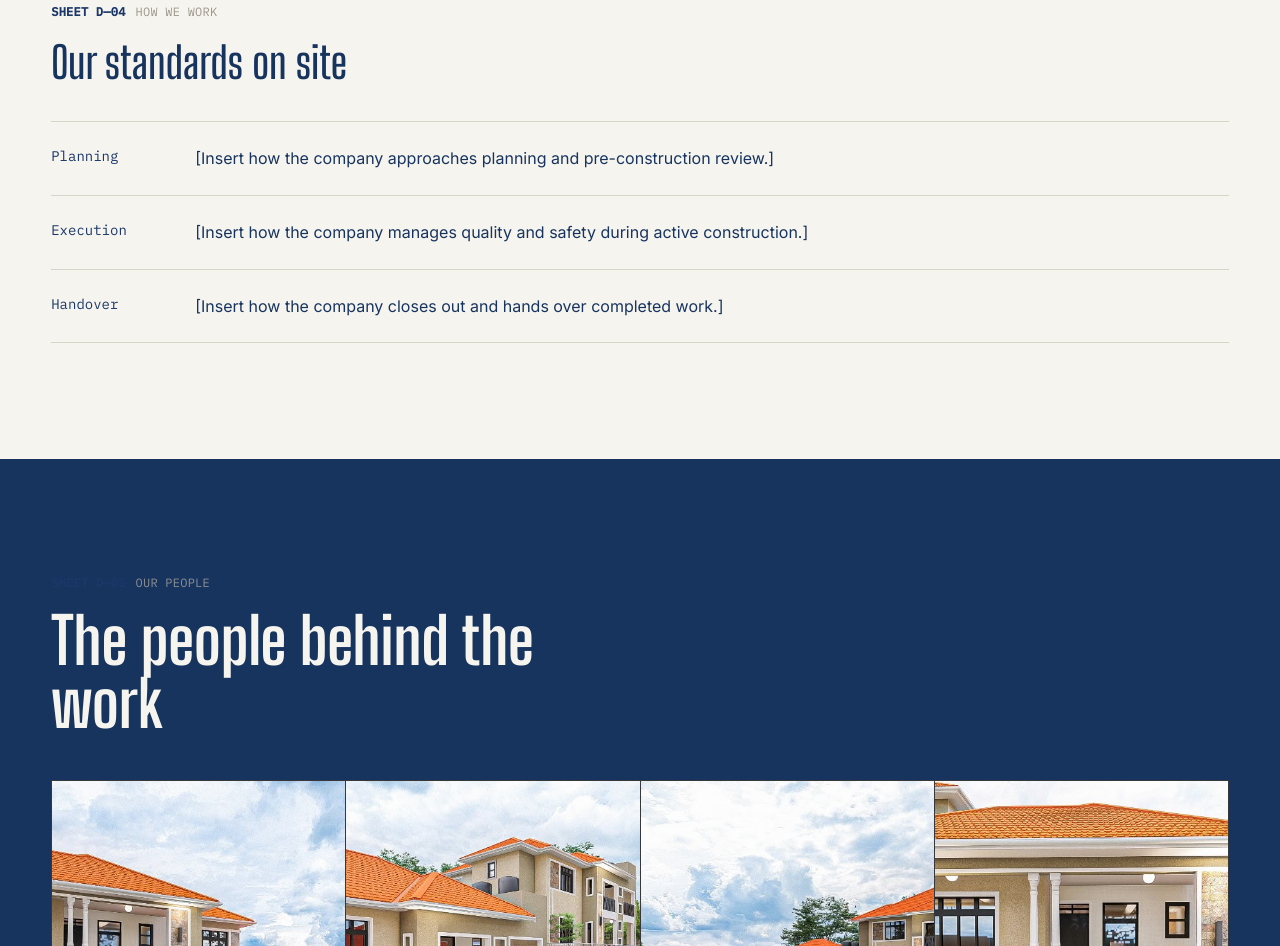
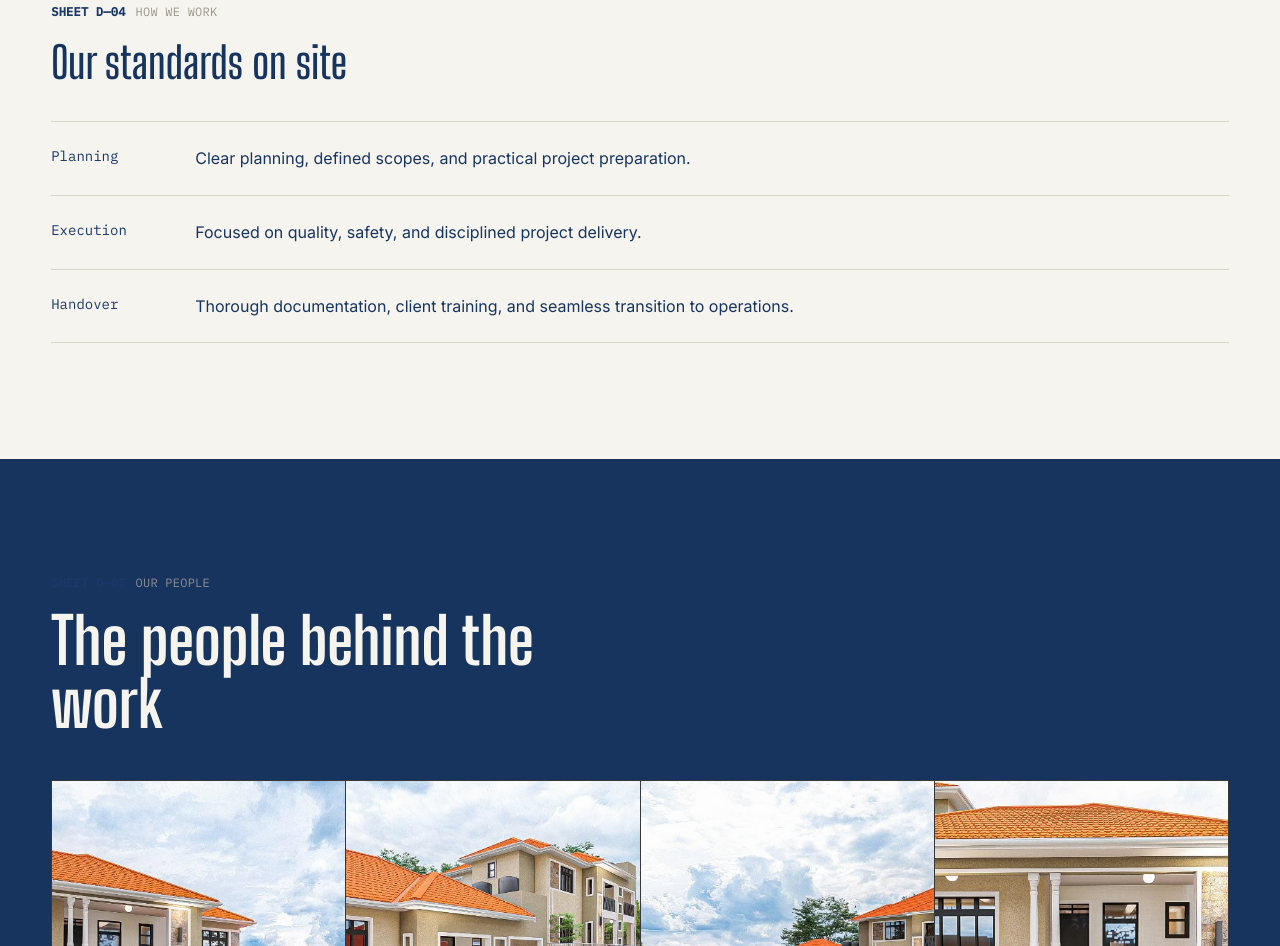
Before and after one commit to KatoEmmanuel/testing-tensor, a plain HTML site: page about.html in a window 1280 px wide. Shown: the part 1632-2578 px from the top of the page. Drawn offline with Linux system fonts and the light colour scheme.

Commit message:
Update about.html

```diff
--- a/about.html
+++ b/about.html
@@ -104,15 +104,15 @@
     <div class="timeline" style="margin-top:36px;">
       <div class="timeline-row">
         <span class="year">Planning</span>
-        <p class="body-text">[Insert how the company approaches planning and pre-construction review.]</p>
+        <p class="body-text">Clear planning, defined scopes, and practical project preparation.</p>
       </div>
       <div class="timeline-row">
         <span class="year">Execution</span>
-        <p class="body-text">[Insert how the company manages quality and safety during active construction.]</p>
+        <p class="body-text">Focused on quality, safety, and disciplined project delivery.</p>
       </div>
       <div class="timeline-row">
         <span class="year">Handover</span>
-        <p class="body-text">[Insert how the company closes out and hands over completed work.]</p>
+        <p class="body-text">Thorough documentation, client training, and seamless transition to operations.</p>
       </div>
     </div>
   </section>
```
